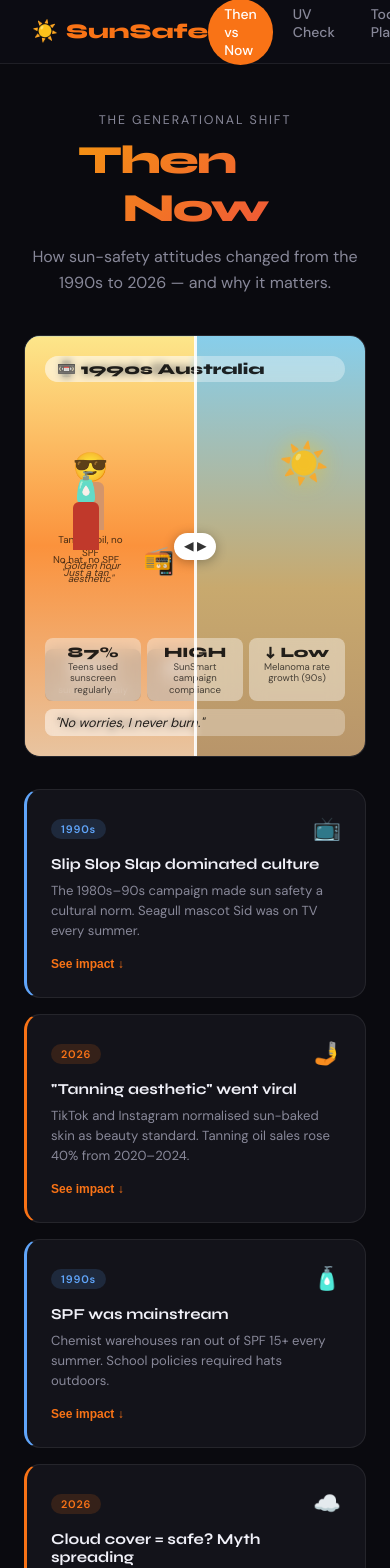
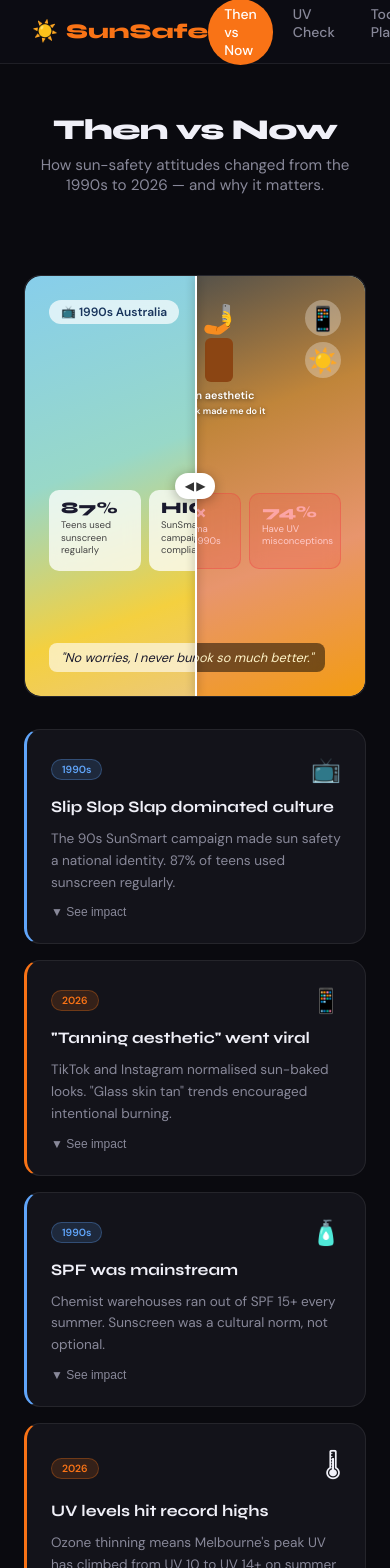
Before and after one commit to EDQ-gb/FIT5120-ASS1, a Vue app: page / in a window 390 px wide. Shown: the top 1568 px of the page. Built offline with nearby package versions, Linux system fonts and the light colour scheme.

Commit message:
fix: update SkinSimulator and ThenVsNow

```diff
--- a/src/views/ThenVsNow.vue
+++ b/src/views/ThenVsNow.vue
@@ -1,216 +1,368 @@
 <template>
-  <div class="tvn-page">
-    <div class="tvn-hero">
-      <p class="tvn-eyebrow">The Generational Shift</p>
-      <h1 class="tvn-title">Then <span class="vs">vs</span> Now</h1>
-      <p class="tvn-desc">How sun-safety attitudes changed from the 1990s to 2026 — and why it matters.</p>
+  <div class="then-page">
+    <div class="page-header">
+      <h1 class="section-title">Then vs Now</h1>
+      <p class="section-subtitle">How sun-safety attitudes changed from the 1990s to 2026 — and why it matters.</p>
     </div>
 
     <!-- Comparison Slider -->
-    <div class="compare-container card" ref="containerRef">
-      <div class="compare-scene">
-        <!-- THEN side -->
+    <div class="comparison-card card">
+      <div class="scene-container"
+        @mousedown="startDrag"
+        @mousemove="onDrag"
+        @mouseup="stopDrag"
+        @mouseleave="stopDrag"
+        @touchstart.prevent="startDrag"
+        @touchmove.prevent="onDrag"
+        @touchend="stopDrag">
+
+        <!-- 1990s scene (left, always visible) -->
         <div class="scene-side scene-then">
-          <div class="scene-bg then-bg"></div>
+          <div class="scene-bg scene-then-bg"></div>
           <div class="scene-content">
-            <div class="scene-era">📼 1990s Australia</div>
-            <div class="beach-scene">
-              <div class="sun then-sun">☀️</div>
-              <div class="person-wrap">
-                <div class="person"><div class="head">🧴</div><div class="body-then"></div></div>
-                <div class="person-label">No hat, no SPF<br><em>"Just a tan"</em></div>
+            <div class="era-label era-then">📺 1990s Australia</div>
+            <div class="scene-figure">
+              <div class="figure-body then-body">
+                <div class="figure-head then-head">😎</div>
+                <div class="figure-torso then-torso"></div>
               </div>
-              <div class="beach-item">📻</div>
+              <div class="figure-caption then-caption">Tan = healthy<br><small>No worries, no SPF</small></div>
             </div>
-            <div class="scene-stats">
-              <div class="stat-card" v-for="s in thenStats" :key="s.label">
-                <span class="stat-num">{{ s.num }}</span>
-                <span class="stat-label">{{ s.label }}</span>
-              </div>
+            <div class="old-items">
+              <span class="item-bubble">📺</span>
+              <span class="item-bubble">🏖</span>
             </div>
-            <div class="scene-quote">"No worries, I never burn."</div>
           </div>
+          <div class="scene-stats">
+            <div class="stat-bubble">
+              <strong>87%</strong>
+              <small>Teens used sunscreen regularly</small>
+            </div>
+            <div class="stat-bubble">
+              <strong>HIGH</strong>
+              <small>SunSmart campaign compliance</small>
+            </div>
+            <div class="stat-bubble">
+              <strong>↓ Low</strong>
+              <small>Melanoma rate growth (90s)</small>
+            </div>
+          </div>
+          <div class="scene-quote">"No worries, I never burn."</div>
         </div>
 
-        <!-- NOW side -->
-        <div class="scene-side scene-now" :style="{ clipPath: `inset(0 ${100 - sliderPos}% 0 0)` }">
-          <div class="scene-bg now-bg"></div>
+        <!-- 2026 scene (right, revealed by slider) -->
+        <div class="scene-side scene-now" :style="{ clipPath: `inset(0 0 0 ${sliderPos}%)` }">
+          <div class="scene-bg scene-now-bg"></div>
           <div class="scene-content">
-            <div class="scene-era">📱 2026 Gen Z</div>
-            <div class="beach-scene">
-              <div class="sun now-sun">🌤️</div>
-              <div class="person-wrap">
-                <div class="person"><div class="head">😎</div><div class="body-now"></div></div>
-                <div class="person-label">Tanning oil, no SPF<br><em>"Golden hour aesthetic"</em></div>
+            <div class="era-label era-now">📱 2026 Gen Z</div>
+            <div class="scene-figure">
+              <div class="figure-body now-body">
+                <div class="figure-head now-head">🤳</div>
+                <div class="figure-torso now-torso"></div>
               </div>
-              <div class="beach-item">📱</div>
+              <div class="figure-caption now-caption">Tan aesthetic<br><small>TikTok made me do it</small></div>
             </div>
-            <div class="scene-stats">
-              <div class="stat-card now-stat" v-for="s in nowStats" :key="s.label">
-                <span class="stat-num">{{ s.num }}</span>
-                <span class="stat-label">{{ s.label }}</span>
-              </div>
+            <div class="new-items">
+              <span class="item-bubble">📱</span>
+              <span class="item-bubble">☀️</span>
             </div>
-            <div class="scene-quote">"The sun gives me serotonin ✨"</div>
           </div>
+          <div class="scene-stats">
+            <div class="stat-bubble danger">
+              <strong>41%</strong>
+              <small>Gen Z regularly use SPF</small>
+            </div>
+            <div class="stat-bubble danger">
+              <strong>↑ 2×</strong>
+              <small>Melanoma rate vs 1990s</small>
+            </div>
+            <div class="stat-bubble danger">
+              <strong>74%</strong>
+              <small>Have UV misconceptions</small>
+            </div>
+          </div>
+          <div class="scene-quote now-quote">"A tan makes my skin look so much better."</div>
         </div>
 
-        <!-- Drag handle -->
-        <div class="drag-handle" :style="{ left: sliderPos + '%' }"
-          @mousedown="startDrag" @touchstart.prevent="startDrag">
+        <!-- Slider handle -->
+        <div class="slider-handle" :style="{ left: sliderPos + '%' }">
           <div class="handle-line"></div>
-          <div class="handle-pill"><span>◀</span><span>▶</span></div>
-          <div class="handle-line"></div>
+          <div class="handle-btn">◀ ▶</div>
         </div>
       </div>
     </div>
 
-    <!-- Story cards -->
+    <!-- Story Cards -->
     <div class="story-grid">
-      <div v-for="(card, i) in storyCards" :key="i"
-        class="story-card card"
-        :class="card.era === 'then' ? 'story-then' : 'story-now'"
-        @click="activeCard = activeCard === i ? null : i">
-        <div class="sc-header">
-          <span class="sc-era-tag" :class="card.era">{{ card.era === 'then' ? '1990s' : '2026' }}</span>
-          <span class="sc-icon">{{ card.icon }}</span>
+      <div v-for="card in storyCards" :key="card.id" class="story-card card"
+        :class="card.era === '1990s' ? 'card-then' : 'card-now'">
+        <div class="story-card-header">
+          <span class="era-badge" :class="card.era === '1990s' ? 'badge-then' : 'badge-now'">{{ card.era }}</span>
+          <span class="story-icon">{{ card.icon }}</span>
         </div>
-        <h4 class="sc-title">{{ card.title }}</h4>
-        <p class="sc-body">{{ card.body }}</p>
-        <div class="sc-impact" v-if="activeCard === i">
-          <div class="impact-label">Real impact</div>
+        <h3 class="story-title">{{ card.title }}</h3>
+        <p class="story-desc">{{ card.desc }}</p>
+        <div v-if="card.expanded" class="story-impact">
           <p>{{ card.impact }}</p>
         </div>
-        <button class="sc-toggle">{{ activeCard === i ? 'Less ↑' : 'See impact ↓' }}</button>
+        <button class="story-toggle" @click="card.expanded = !card.expanded">
+          {{ card.expanded ? '▲ Less' : '▼ See impact' }}
+        </button>
       </div>
     </div>
 
-    <!-- Bottom banner -->
-    <div class="stat-banner card">
-      <div class="banner-inner">
-        <div class="banner-num">2×</div>
-        <div class="banner-text">
-          <strong>Australia has one of the world's highest skin cancer rates</strong>
-          <span>yet Gen Z sun-safety compliance has dropped significantly since the 1990s slip-slop-slap era.</span>
-        </div>
-        <router-link to="/learn" class="btn btn-primary">Learn Why →</router-link>
+    <!-- Bottom CTA -->
+    <div class="cta-banner card">
+      <div class="cta-stat">
+        <span class="cta-number uv-very-high">2×</span>
+        <span class="cta-label">higher melanoma rates since the 90s</span>
       </div>
+      <div class="cta-stat">
+        <span class="cta-number uv-extreme">UV 14</span>
+        <span class="cta-label">peak Melbourne summer UV (up from UV 10)</span>
+      </div>
+      <router-link to="/learn" class="btn btn-primary">Learn the science →</router-link>
     </div>
   </div>
 </template>
 
 <script setup>
-import { ref, onUnmounted } from 'vue'
+import { ref, reactive } from 'vue'
 
 const sliderPos = ref(50)
-const containerRef = ref(null)
-const activeCard = ref(null)
-let isDragging = false
+let dragging = false
 
-function startDrag() {
-  isDragging = true
-  window.addEventListener('mousemove', onDrag)
-  window.addEventListener('mouseup', stopDrag)
-  window.addEventListener('touchmove', onDrag, { passive: false })
-  window.addEventListener('touchend', stopDrag)
+function startDrag(e) {
+  dragging = true
+  updateSlider(e)
 }
 function onDrag(e) {
-  if (!isDragging || !containerRef.value) return
-  e.preventDefault()
-  const rect = containerRef.value.getBoundingClientRect()
+  if (!dragging) return
+  updateSlider(e)
+}
+function stopDrag() { dragging = false }
+
+function updateSlider(e) {
+  const container = e.currentTarget
+  const rect = container.getBoundingClientRect()
   const clientX = e.touches ? e.touches[0].clientX : e.clientX
-  sliderPos.value = Math.min(Math.max(((clientX - rect.left) / rect.width) * 100, 5), 95)
+  const pct = Math.min(Math.max(((clientX - rect.left) / rect.width) * 100, 2), 98)
+  sliderPos.value = pct
 }
-function stopDrag() {
-  isDragging = false
-  window.removeEventListener('mousemove', onDrag)
-  window.removeEventListener('mouseup', stopDrag)
-  window.removeEventListener('touchmove', onDrag)
-  window.removeEventListener('touchend', stopDrag)
-}
-onUnmounted(stopDrag)
 
-const thenStats = [
-  { num: '87%', label: 'Teens used sunscreen regularly' },
-  { num: 'HIGH', label: 'SunSmart campaign compliance' },
-  { num: '↓ Low', label: 'Melanoma rate growth (90s)' },
-]
-const nowStats = [
-  { num: '34%', label: 'Gen Z use sunscreen daily' },
-  { num: '42M+', label: '#tan posts on TikTok' },
-  { num: '↑ High', label: 'UV damage in under-25s' },
-]
-const storyCards = [
-  { era: 'then', icon: '📺', title: 'Slip Slop Slap dominated culture', body: 'The 1980s–90s campaign made sun safety a cultural norm. Seagull mascot Sid was on TV every summer.', impact: 'Melanoma rates plateaued through the 1990s — the campaign is credited with saving thousands of lives.' },
-  { era: 'now', icon: '🤳', title: '"Tanning aesthetic" went viral', body: 'TikTok and Instagram normalised sun-baked skin as beauty standard. Tanning oil sales rose 40% from 2020–2024.', impact: 'Dermatologists report a 28% increase in young patients with UV-related skin damage since 2020.' },
-  { era: 'then', icon: '🧴', title: 'SPF was mainstream', body: 'Chemist warehouses ran out of SPF 15+ every summer. School policies required hats outdoors.', impact: "Australia's 2-minute rule (\"no hat, play in the shade\") reduced childhood UV exposure significantly." },
-  { era: 'now', icon: '☁️', title: 'Cloud cover = safe? Myth spreading', body: 'Surveys show 61% of Gen Z believe UV is lower on cloudy days — up to 80% of UV penetrates cloud cover.', impact: 'This misconception leads to unprotected outdoor time during high-UV periods year-round.' },
-  { era: 'then', icon: '🏫', title: 'School sun safety was compulsory', body: 'Victoria mandated sun protection policies in all schools from 1994. Hat rules were enforced.', impact: 'Cohorts educated under these policies show measurably lower skin cancer rates in their 40s today.' },
-  { era: 'now', icon: '💊', title: 'Vitamin D fear replaced sun fear', body: 'Social media wellness culture promoted "safe" tanning for Vitamin D — experts say 15 mins is sufficient.', impact: 'Prolonged UV exposure for Vitamin D provides no extra benefit but multiplies skin cancer risk.' },
-]
+const storyCards = reactive([
+  {
+    id: 1, era: '1990s', icon: '📺',
+    title: 'Slip Slop Slap dominated culture',
+    desc: 'The 90s SunSmart campaign made sun safety a national identity. 87% of teens used sunscreen regularly.',
+    impact: 'Melanoma rates were stabilising. The campaign is credited with saving thousands of lives.',
+    expanded: false
+  },
+  {
+    id: 2, era: '2026', icon: '📱',
+    title: '"Tanning aesthetic" went viral',
+    desc: 'TikTok and Instagram normalised sun-baked looks. "Glass skin tan" trends encouraged intentional burning.',
+    impact: 'Each sunburn before 18 doubles lifetime melanoma risk. Gen Z are on track for record diagnoses by 2040.',
+    expanded: false
+  },
+  {
+    id: 3, era: '1990s', icon: '🧴',
+    title: 'SPF was mainstream',
+    desc: 'Chemist warehouses ran out of SPF 15+ every summer. Sunscreen was a cultural norm, not optional.',
+    impact: 'Australia led the world in sun-safety compliance throughout the 90s and early 2000s.',
+    expanded: false
+  },
+  {
+    id: 4, era: '2026', icon: '🌡',
+    title: 'UV levels hit record highs',
+    desc: 'Ozone thinning means Melbourne\'s peak UV has climbed from UV 10 to UV 14+ on summer days.',
+    impact: 'The same beach session that was "safe" in 1995 now burns unprotected fair skin in under 8 minutes.',
+    expanded: false
+  },
+  {
+    id: 5, era: '1990s', icon: '👨‍👩‍👧',
+    title: 'Parents enforced sun safety',
+    desc: 'Hat rules at school, sunscreen before leaving the house — sun protection was enforced by adults.',
+    impact: 'Children who grew up with sun-safe habits carried them into adulthood, reducing cumulative UV damage.',
+    expanded: false
+  },
+  {
+    id: 6, era: '2026', icon: '😟',
+    title: 'Young adults abandoning protection',
+    desc: 'Only 41% of Gen Z regularly use SPF. 74% hold at least one dangerous misconception about UV.',
+    impact: 'This generational gap in sun-safety attitudes will drive a melanoma epidemic within 15–20 years.',
+    expanded: false
+  },
+])
 </script>
 
 <style scoped>
-.tvn-page { display: flex; flex-direction: column; gap: 2rem; }
+.then-page { display: flex; flex-direction: column; gap: 2rem; }
+.page-header { text-align: center; padding: 1rem 0; }
 
-.tvn-hero { text-align: center; padding: 1rem 0 0.5rem; }
-.tvn-eyebrow { font-size: 0.78rem; letter-spacing: 0.15em; text-transform: uppercase; color: var(--text-muted); margin-bottom: 0.5rem; }
-.tvn-title { font-family: var(--font-display); font-size: clamp(2.5rem, 8vw, 5rem); font-weight: 800; letter-spacing: -0.04em; margin-bottom: 0.75rem; background: linear-gradient(135deg, #f59e0b, #ef4444); -webkit-background-clip: text; -webkit-text-fill-color: transparent; background-clip: text; }
-.vs { font-style: italic; opacity: 0.6; }
-.tvn-desc { color: var(--text-muted); max-width: 480px; margin: 0 auto; font-size: 1rem; line-height: 1.6; }
+/* Comparison slider */
+.comparison-card { padding: 0; overflow: hidden; }
+.scene-container {
+  position: relative;
+  height: 420px;
+  cursor: col-resize;
+  user-select: none;
+  overflow: hidden;
+  border-radius: var(--radius);
+}
 
-.compare-container { padding: 0; overflow: hidden; cursor: col-resize; user-select: none; touch-action: none; }
-.compare-scene { position: relative; height: 420px; }
-.scene-side { position: absolute; inset: 0; overflow: hidden; }
-.scene-bg { position: absolute; inset: 0; }
-.then-bg { background: linear-gradient(180deg, #87ceeb 0%, #c8a96e 60%, #b8956a 100%); }
-.now-bg { background: linear-gradient(180deg, #fde68a 0%, #fb923c 50%, #e8c4a0 100%); }
-.scene-content { position: relative; z-index: 2; height: 100%; display: flex; flex-direction: column; padding: 1.25rem; color: rgba(0,0,0,0.85); }
-.scene-era { font-family: var(--font-display); font-weight: 800; font-size: 0.95rem; background: rgba(255,255,255,0.35); backdrop-filter: blur(4px); padding: 4px 12px; border-radius: 999px; display: inline-block; margin-bottom: auto; }
-.beach-scene { position: relative; height: 140px; display: flex; align-items: flex-end; gap: 1.5rem; padding: 0 0.5rem; }
-.sun { font-size: 2.5rem; position: absolute; top: 0; right: 16px; animation: sunFloat 4s ease-in-out infinite; }
-@keyframes sunFloat { 0%,100%{transform:translateY(0)} 50%{transform:translateY(-6px)} }
-.then-sun { filter: drop-shadow(0 0 12px rgba(255,200,0,0.7)); }
-.now-sun { filter: drop-shadow(0 0 8px rgba(255,150,0,0.4)); }
-.person-wrap { display: flex; flex-direction: column; align-items: center; gap: 4px; }
-.person { display: flex; flex-direction: column; align-items: center; }
-.head { font-size: 1.8rem; }
-.body-then { width: 26px; height: 48px; background: #c0392b; border-radius: 6px 6px 0 0; margin-top: -4px; }
-.body-now { width: 26px; height: 48px; background: #d4956a; border-radius: 6px 6px 0 0; margin-top: -4px; }
-.person-label { font-size: 0.62rem; text-align: center; line-height: 1.3; color: rgba(0,0,0,0.7); max-width: 75px; }
-.person-label em { font-style: italic; }
-.beach-item { font-size: 1.4rem; margin-bottom: 8px; }
-.scene-stats { display: flex; gap: 6px; margin-top: auto; flex-wrap: wrap; }
-.stat-card { flex: 1; min-width: 75px; background: rgba(255,255,255,0.4); backdrop-filter: blur(8px); border-radius: 8px; padding: 6px 8px; text-align: center; }
-.now-stat { background: rgba(0,0,0,0.25); color: white; }
-.stat-num { font-family: var(--font-display); font-weight: 800; font-size: 0.9rem; display: block; }
-.stat-label { font-size: 0.6rem; opacity: 0.8; line-height: 1.2; display: block; }
-.scene-quote { margin-top: 8px; font-style: italic; font-size: 0.8rem; background: rgba(255,255,255,0.3); backdrop-filter: blur(4px); padding: 5px 10px; border-radius: 8px; display: inline-block; }
+.scene-side {
+  position: absolute;
+  inset: 0;
+  display: flex;
+  flex-direction: column;
+  justify-content: space-between;
+  padding: 1.5rem;
+}
 
-.drag-handle { position: absolute; top: 0; bottom: 0; z-index: 10; transform: translateX(-50%); width: 40px; display: flex; flex-direction: column; align-items: center; cursor: col-resize; }
-.handle-line { flex: 1; width: 3px; background: white; opacity: 0.9; }
-.handle-pill { background: white; color: #333; border-radius: 999px; padding: 6px 10px; font-size: 0.72rem; font-weight: 700; display: flex; gap: 4px; box-shadow: 0 2px 12px rgba(0,0,0,0.3); flex-shrink: 0; }
+.scene-then { z-index: 1; }
+.scene-now  { z-index: 2; }
 
-.story-grid { display: grid; grid-template-columns: repeat(auto-fill, minmax(270px, 1fr)); gap: 1rem; }
-.story-card { cursor: pointer; transition: transform 0.2s; border-left: 3px solid transparent; }
-.story-card:hover { transform: translateY(-2px); }
-.story-then { border-left-color: #60a5fa; }
-.story-now { border-left-color: #f97316; }
-.sc-header { display: flex; align-items: center; justify-content: space-between; margin-bottom: 0.75rem; }
-.sc-era-tag { font-size: 0.68rem; font-weight: 700; letter-spacing: 0.08em; padding: 3px 10px; border-radius: 999px; }
-.sc-era-tag.then { background: rgba(96,165,250,0.15); color: #60a5fa; }
-.sc-era-tag.now { background: rgba(249,115,22,0.15); color: #f97316; }
-.sc-icon { font-size: 1.4rem; }
-.sc-title { font-family: var(--font-display); font-weight: 700; font-size: 0.95rem; margin-bottom: 0.5rem; }
-.sc-body { font-size: 0.82rem; color: var(--text-muted); line-height: 1.5; margin-bottom: 0.75rem; }
-.sc-impact { background: var(--surface-2); border-radius: 8px; padding: 10px 12px; margin-bottom: 0.75rem; font-size: 0.8rem; line-height: 1.5; }
-.impact-label { font-weight: 700; color: var(--accent); margin-bottom: 4px; font-size: 0.72rem; text-transform: uppercase; letter-spacing: 0.05em; }
-.sc-toggle { background: none; border: none; color: var(--accent); font-size: 0.75rem; font-weight: 600; cursor: pointer; padding: 0; }
+.scene-bg {
+  position: absolute;
+  inset: 0;
+  z-index: 0;
+}
+.scene-then-bg {
+  background: linear-gradient(160deg, #87ceeb 0%, #98d8c8 40%, #f4d03f 70%, #e8c49a 100%);
+}
+.scene-now-bg {
+  background: linear-gradient(160deg, #2c3e50 0%, #c0853a 40%, #e8956d 70%, #f39c12 100%);
+}
 
-.stat-banner { background: linear-gradient(135deg, rgba(249,115,22,0.08), rgba(239,68,68,0.08)); border-color: rgba(249,115,22,0.25); }
-.banner-inner { display: flex; align-items: center; gap: 1.5rem; flex-wrap: wrap; }
-.banner-num { font-family: var(--font-display); font-size: 3.5rem; font-weight: 800; color: var(--accent); line-height: 1; flex-shrink: 0; }
-.banner-text { flex: 1; display: flex; flex-direction: column; gap: 4px; font-size: 0.88rem; }
-.banner-text strong { font-size: 0.95rem; }
-.banner-text span { color: var(--text-muted); }
+.scene-content {
+  position: relative;
+  z-index: 1;
+  display: flex;
+  align-items: flex-start;
+  gap: 1rem;
+}
+
+.era-label {
+  padding: 4px 12px;
+  border-radius: 999px;
+  font-size: 0.75rem;
+  font-weight: 700;
+  backdrop-filter: blur(8px);
+  width: fit-content;
+}
+.era-then { background: rgba(255,255,255,0.7); color: #1a365d; }
+.era-now  { background: rgba(0,0,0,0.5); color: #fbbf24; }
+
+.scene-figure { display: flex; flex-direction: column; align-items: center; gap: 6px; }
+.figure-body { display: flex; flex-direction: column; align-items: center; }
+.figure-head { font-size: 1.8rem; }
+.then-torso { width: 28px; height: 44px; background: #c9a96e; border-radius: 6px; }
+.now-torso  { width: 28px; height: 44px; background: #8B4513; border-radius: 6px; }
+.figure-caption { font-size: 0.68rem; text-align: center; line-height: 1.4; }
+.then-caption { color: #1a365d; font-weight: 600; }
+.now-caption  { color: #fff; font-weight: 600; text-shadow: 0 1px 4px rgba(0,0,0,0.5); }
+
+.old-items, .new-items { display: flex; flex-direction: column; gap: 6px; margin-left: auto; }
+.item-bubble { font-size: 1.5rem; background: rgba(255,255,255,0.3); backdrop-filter: blur(4px); border-radius: 50%; width: 36px; height: 36px; display: flex; align-items: center; justify-content: center; }
+
+.scene-stats {
+  position: relative;
+  z-index: 1;
+  display: flex;
+  gap: 8px;
+  flex-wrap: wrap;
+}
+.stat-bubble {
+  background: rgba(255,255,255,0.75);
+  backdrop-filter: blur(8px);
+  border-radius: 10px;
+  padding: 8px 12px;
+  display: flex;
+  flex-direction: column;
+  gap: 2px;
+  flex: 1;
+  min-width: 80px;
+}
+.stat-bubble.danger { background: rgba(239,68,68,0.2); border: 1px solid rgba(239,68,68,0.4); color: #fff; }
+.stat-bubble strong { font-family: var(--font-display); font-size: 1rem; font-weight: 800; color: #1a1a2e; }
+.stat-bubble.danger strong { color: #fca5a5; }
+.stat-bubble small { font-size: 0.6rem; color: #444; line-height: 1.3; }
+.stat-bubble.danger small { color: #fecaca; }
+
+.scene-quote {
+  position: relative;
+  z-index: 1;
+  font-style: italic;
+  font-size: 0.8rem;
+  background: rgba(255,255,255,0.6);
+  backdrop-filter: blur(8px);
+  padding: 6px 12px;
+  border-radius: 8px;
+  color: #1a1a2e;
+  width: fit-content;
+}
+.now-quote { background: rgba(0,0,0,0.5); color: #fef3c7; }
+
+/* Slider handle */
+.slider-handle {
+  position: absolute;
+  top: 0;
+  bottom: 0;
+  z-index: 10;
+  transform: translateX(-50%);
+  pointer-events: none;
+}
+.handle-line {
+  position: absolute;
+  top: 0;
+  bottom: 0;
+  left: 50%;
+  width: 2px;
+  background: #fff;
+  box-shadow: 0 0 8px rgba(0,0,0,0.5);
+}
+.handle-btn {
+  position: absolute;
+  top: 50%;
+  left: 50%;
+  transform: translate(-50%, -50%);
+  background: #fff;
+  color: #333;
+  border-radius: 999px;
+  padding: 6px 10px;
+  font-size: 0.7rem;
+  font-weight: 700;
+  box-shadow: 0 2px 12px rgba(0,0,0,0.3);
+  white-space: nowrap;
+  pointer-events: none;
+}
+
+/* Story grid */
+.story-grid {
+  display: grid;
+  grid-template-columns: repeat(auto-fill, minmax(300px, 1fr));
+  gap: 1rem;
+}
+.story-card { display: flex; flex-direction: column; gap: 0.75rem; }
+.card-then { border-left: 3px solid #60a5fa; }
+.card-now  { border-left: 3px solid #f97316; }
+
+.story-card-header { display: flex; justify-content: space-between; align-items: center; }
+.era-badge { padding: 3px 10px; border-radius: 999px; font-size: 0.65rem; font-weight: 700; }
+.badge-then { background: rgba(96,165,250,0.15); color: #60a5fa; border: 1px solid rgba(96,165,250,0.3); }
+.badge-now  { background: rgba(249,115,22,0.15); color: #f97316; border: 1px solid rgba(249,115,22,0.3); }
+.story-icon { font-size: 1.5rem; }
+
+.story-title { font-family: var(--font-display); font-size: 1rem; font-weight: 700; }
+.story-desc  { font-size: 0.85rem; color: var(--text-muted); line-height: 1.6; }
+.story-impact { background: var(--surface-2); border-radius: 8px; padding: 10px 12px; font-size: 0.82rem; line-height: 1.6; color: var(--text); border-left: 2px solid var(--accent); }
+.story-toggle { background: none; border: none; color: var(--text-muted); font-size: 0.75rem; cursor: pointer; padding: 0; text-align: left; }
+.story-toggle:hover { color: var(--accent); }
+
+/* CTA */
+.cta-banner { display: flex; align-items: center; justify-content: space-between; flex-wrap: wrap; gap: 1.5rem; background: var(--surface-2); }
+.cta-stat { display: flex; flex-direction: column; gap: 4px; }
+.cta-number { font-family: var(--font-display); font-size: 2rem; font-weight: 800; }
+.cta-label { font-size: 0.8rem; color: var(--text-muted); max-width: 200px; line-height: 1.4; }
 </style>
```
Also changed, not shown: src/views/SkinSimulator.vue (+35 -80 lines).
